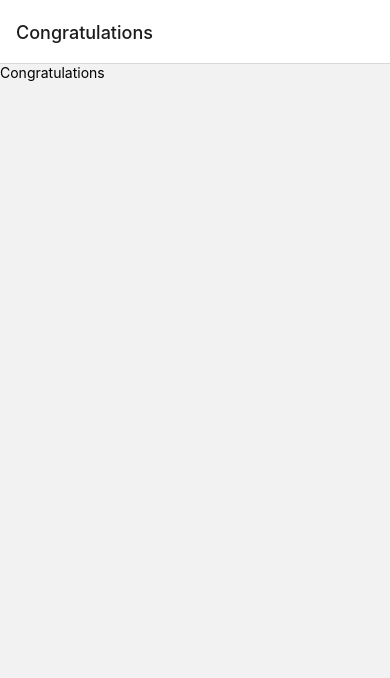
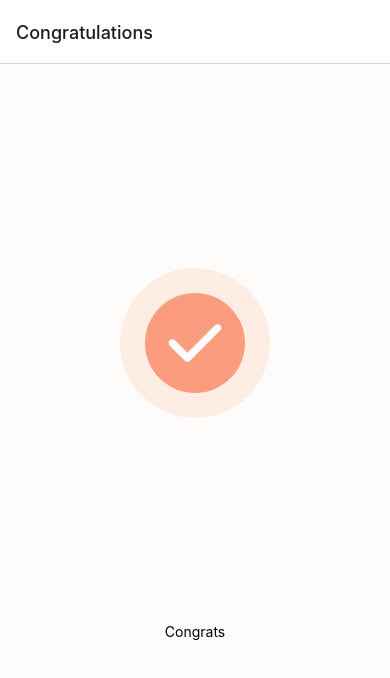
Before and after one commit to IO89/RN-animations, a React Native app: screen /Congratulations in a window 390 px wide. Shown: the top 678 px of the page. Built offline with nearby package versions, Linux system fonts and the light colour scheme.

Commit message:
feat: make checkmark bounce

```diff
--- a/App.tsx
+++ b/App.tsx
@@ -1,6 +1,6 @@
 import {NavigationContainer} from "@react-navigation/native";
 import {createNativeStackNavigator} from "@react-navigation/native-stack";
-import {CongratulationsScreen} from "./src/Congratulations/Congratulations.screen";
+import {CheckMarkInCircle} from "./src/Congratulations/CheckMarkInCircle";
 import {Routes} from "./src/Routes";
 
 const Stack = createNativeStackNavigator<Routes>();
@@ -8,7 +8,7 @@ export default function App() {
     return (
         <NavigationContainer>
             <Stack.Navigator>
-                <Stack.Screen name={"Congratulations"} component={CongratulationsScreen} options={{
+                <Stack.Screen name={"Congratulations"} component={CheckMarkInCircle} options={{
                     title: "Congratulations",
                 }}/>
             </Stack.Navigator>
--- a/package.json
+++ b/package.json
@@ -12,12 +12,14 @@
     "@react-navigation/native": "^6.1.9",
     "@react-navigation/native-stack": "^6.9.17",
     "expo": "~49.0.15",
+    "expo-linear-gradient": "~12.3.0",
     "expo-status-bar": "~1.6.0",
     "react": "18.2.0",
     "react-native": "0.72.6",
     "react-native-reanimated": "3.3.0",
     "react-native-safe-area-context": "4.6.3",
-    "react-native-screens": "~3.22.0"
+    "react-native-screens": "~3.22.0",
+    "react-native-svg": "^13.14.0"
   },
   "devDependencies": {
     "@babel/core": "^7.20.0",
--- /dev/null
+++ b/src/Congratulations/CheckMark.tsx
@@ -0,0 +1,15 @@
+import React, {forwardRef} from "react";
+import Svg, {Path} from "react-native-svg";
+
+type Props = {
+    color?: string;
+    width?: number;
+    height?: number;
+}
+export const CheckMark = forwardRef<Svg, Props>(({ color, height, width }, ref) => (
+    <Svg ref={ref} width={width} height={height} viewBox="0 0 448 512">
+        <Path
+            fill={color || "#FDFCFB"}
+            d="M438.6 105.4c12.5 12.5 12.5 32.8 0 45.3l-256 256c-12.5 12.5-32.8 12.5-45.3 0l-128-128c-12.5-12.5-12.5-32.8 0-45.3s32.8-12.5 45.3 0L160 338.7 393.4 105.4c12.5-12.5 32.8-12.5 45.3 0z"/>
+    </Svg>
+));
--- /dev/null
+++ b/src/Congratulations/CheckMarkInCircle.tsx
@@ -0,0 +1,82 @@
+import {View, StyleSheet} from "react-native";
+import React from "react";
+import Animated, {
+    Easing,
+    useAnimatedStyle,
+    useSharedValue, withRepeat,
+    withTiming
+} from "react-native-reanimated";
+import {CheckMark} from "./CheckMark";
+
+const AnimatedCheckMark = Animated.createAnimatedComponent(CheckMark);
+
+const ANIMATION_DURATION = 2000;
+export const CheckMarkInCircle = () => {
+    /*Bouncing checkmark*/
+    const scale = useSharedValue(1);
+    scale.value = withRepeat(withTiming(1.2, {
+        duration: ANIMATION_DURATION,
+        easing: Easing.bounce
+    }), Infinity)
+
+
+    const animatedStyle = useAnimatedStyle(() => {
+        return {
+            transform: [
+                {scale: scale.value}
+            ]
+        }
+    })
+
+    return (
+        <View style={styles.container}>
+            <View style={styles.outerCircle}>
+                <View style={styles.innerCircle}>
+                    <Animated.View style={animatedStyle}>
+                        <AnimatedCheckMark style={animatedStyle} height={42} width={42}  />
+                    </Animated.View>
+                </View>
+            </View>
+            <Animated.Text>Congrats</Animated.Text>
+            {/* Overlay Gradient */}
+            {/*<LinearGradient*/}
+            {/*    colors={['#FDFCFB', 'rgba(255, 218, 185, 0.3)']}*/}
+            {/*    style={styles.gradientSpot}*/}
+            {/*    start={{x: 0, y: 4}}*/}
+            {/*    end={{x: 2, y: 2}}*/}
+            {/*/>*/}
+        </View>
+    )
+};
+
+const styles = StyleSheet.create({
+    container: {
+        ...StyleSheet.absoluteFillObject,
+        backgroundColor: "#FDFCFB",
+        justifyContent: "space-evenly",
+        alignItems: "center",
+    },
+    innerCircle: {
+        width: 100,
+        height: 100,
+        borderRadius: 50,
+        backgroundColor: "#FC9C7E",
+        justifyContent: "center",
+        alignItems: "center",
+    },
+    outerCircle: {
+        width: 150,
+        height: 150,
+        borderRadius: 100,
+        justifyContent: "center",
+        alignItems: "center",
+        backgroundColor: "#FDEDE3",
+    },
+    gradientSpot: {
+        width: 400,
+        height: 400,
+        borderRadius: 200,
+        position: "absolute",
+        alignSelf: "center",
+    }
+})
--- a/src/Congratulations/Congratulations.screen.tsx
+++ /dev/null
@@ -1,10 +0,0 @@
-import { View,Text } from "react-native";
-import React from "react";
-
-export const CongratulationsScreen = () => {
-    return(
-        <View>
-            <Text>Congratulations</Text>
-        </View>
-    )
-};
```
